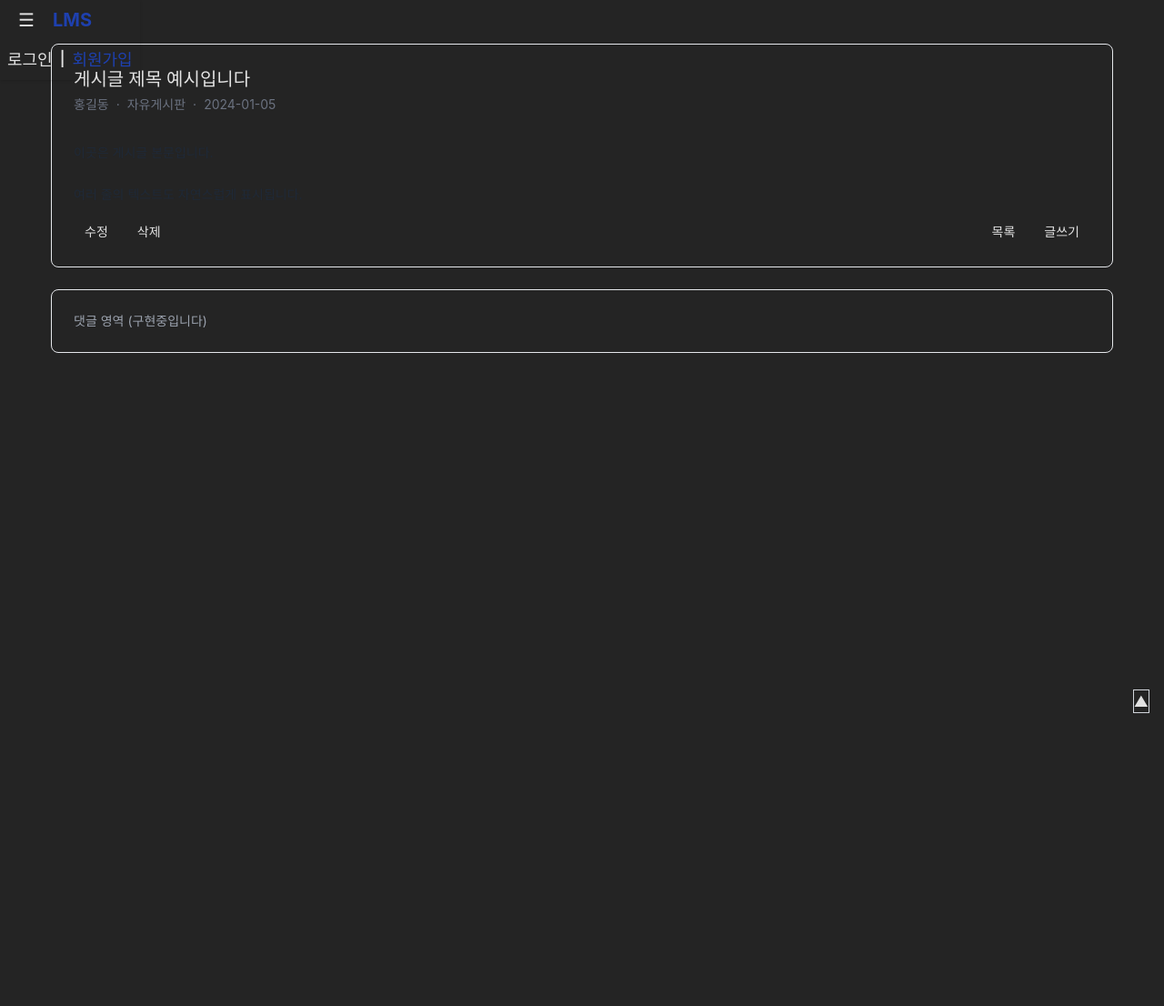
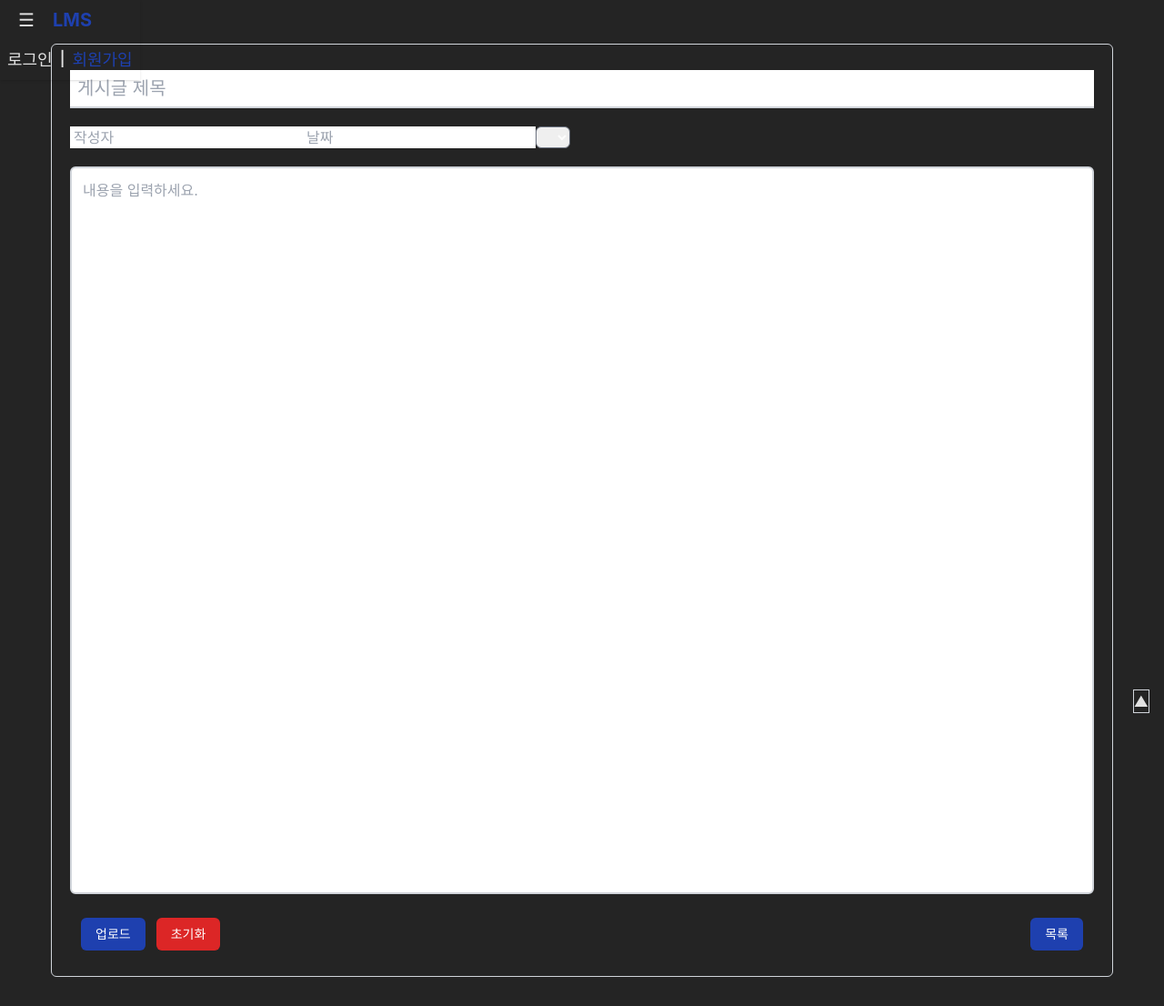
Before and after one commit to BHSylas/React, a React (Vite) app: page /board/upload in a window 1280 px wide. Shown: the whole page at 91% size. Before the commit the page ends 800 px from the top, so only its background shows below. Built offline with nearby package versions, Linux system fonts and the light colour scheme.

Commit message:
게시판 업로드 페이지

```diff
--- a/package.json
+++ b/package.json
@@ -13,6 +13,7 @@
     "axios": "^1.13.1",
     "daisyui": "^5.4.3",
     "date-fns": "^4.1.0",
+    "jwt-decode": "^4.0.0",
     "react": "^19.2.0",
     "react-datepicker": "^9.0.0",
     "react-dom": "^19.2.0",
--- a/src/App.tsx
+++ b/src/App.tsx
@@ -17,6 +17,7 @@ import NewClassPage from "./pages/prof/NewClassPage";
 import { MetaTestUpload } from "./pages/prof/MetaTestUploadPage";
 import MetaTestPage from "./pages/prof/MetaTestPage";
 import MetaList from "./pages/prof/MetaList";
+import { BoardUploadPage } from "./pages/user/BoardUploadPage";
 
 function App() {
   return (
@@ -37,6 +38,7 @@ function App() {
                 <Route path="/class/new" element={<NewClassPage />} />
                 <Route path="/board" element={<BoardListPage />} />
                 <Route path="/board/:postId" element={<BoardViewPage />} />
+                <Route path="/board/upload" element={<BoardUploadPage />}/>
                 <Route path="/unity-test" element={<UnityTestPage />} />
                 <Route path="/metaverse/upload/:id?" element={<MetaTestUpload />} />
                 <Route path="/metaverse/page/:id" element={<MetaTestPage />} />
--- a/src/components/board/list/BoardWriteBar.tsx
+++ b/src/components/board/list/BoardWriteBar.tsx
@@ -1,13 +1,16 @@
+import { useNavigate } from "react-router";
+
 interface BoardWriteBarProps {
   onWrite?: () => void;
 }
 
 export function BoardWriteBar({ onWrite }: BoardWriteBarProps) {
+  const navigate = useNavigate();
   return (
     <div className="flex justify-end">
       <button
         type="button"
-        onClick={onWrite}
+        onClick={() => navigate('/board/upload')}
         className="btn px-4 py-2 text-sm font-medium rounded-md
                    bg-blue-800 text-white hover:bg-blue-900 transition-colors"
       >
--- /dev/null
+++ b/src/components/board/upload/BoardLecture.tsx
@@ -0,0 +1,40 @@
+import { useEffect, useState } from "react";
+
+interface BoardLectureProps {
+    selectedId: number | null;
+    onSelect: (id: number) => void;
+}
+
+export function BoardLecture({selectedId, onSelect}: BoardLectureProps) {
+    const [lectures, setLectures] = useState<{ id: number, title: string }[]>([]);
+
+    useEffect(() => {
+        // 나중에 확인하여 백엔드로 호출함
+        const fetchLectures = async () => {
+            try {
+                // const res = await axios.get('/api/lectures');
+                // setLectures(res.data);
+
+                // 테스트용 가짜 데이터
+                setLectures([
+                    { id: 101, title: "React 초급" },
+                    { id: 102, title: "Spring Boot 심화" }
+                ]);
+            } catch (err) {
+                console.error("강의 목록 로드 실패", err);
+            }
+        };
+        fetchLectures();
+    }, []);
+
+    return(
+        <select value={selectedId || ""}
+        onChange={(e) => onSelect(Number(e.target.value))}
+        className="px-2 border border-gray-500 rounded-md"
+        >
+            {lectures.map((i) => (
+                <option key={i.id} value={i.id}>{i.title}</option>
+            ))}
+        </select>
+    )
+}
--- /dev/null
+++ b/src/components/board/upload/BoardOptions.ts
@@ -0,0 +1,17 @@
+export const BOARD_ROLE_OPTION = [
+    { value: "FREE", label: "자유게시판", roles: ["2", "1", "0"] },
+    { value: "QNA", label: "Q&A", roles: ["1", "0"] },
+    { value: "LECTURE_QNA", label: "강의 Q&A", roles: ["0"] },
+    { value: "NOTICE", label: "공지사항", roles: ["2"] },
+    { value: "FAQ", label: "FAQ", roles: ["2"] },
+    { value: "MANUAL", label: "매뉴얼", roles: ["2"] },
+]
+
+export const BOARD_FORM = {
+    title: '',
+    boardType: "FREE",
+    content: '',
+    pinned: false,
+    lectureId: null as number | null,
+
+}
--- a/src/pages/user/BoardTag.tsx
+++ b/src/pages/user/BoardTag.tsx
@@ -1,6 +1,6 @@
 // import React, { useState } from "react";
 
-export type Category = | '공지사항' | '자유게시판' | 'FAQ' | 'Q&A' | '매뉴얼';
+export type Category = | '공지사항' | '자유게시판' | 'FAQ' | 'Q&A' | '강의 Q&A' |'매뉴얼';
 
 interface TagManuProps {
     activeTab: Category;
@@ -10,7 +10,7 @@ interface TagManuProps {
 const TagManu: React.FC<TagManuProps> = ({ activeTab, onTabChange }) => {
     // const [activeTab, setActiveTab] = useState<Category>('공지사항');
 
-    const menuItems: Category[] = ['공지사항', '자유게시판', 'FAQ', 'Q&A', '매뉴얼'];
+    const menuItems: Category[] = ['공지사항', '자유게시판', 'FAQ', 'Q&A', '강의 Q&A', '매뉴얼'];
 
     return (
         <div className="grid justify-center items-center gap-5 mb-10">
--- /dev/null
+++ b/src/pages/user/BoardUploadPage.tsx
@@ -0,0 +1,131 @@
+import { useState, type ChangeEvent } from "react"
+import { useNavigate } from "react-router";
+import axios from "axios";
+import { BOARD_ROLE_OPTION, BOARD_FORM } from "../../components/board/upload/BoardOptions";
+import { jwtDecode, type JwtPayload } from "jwt-decode";
+import { BoardLecture } from "../../components/board/upload/BoardLecture";
+
+interface MyTokenPayload extends JwtPayload {
+    role: number | string; // 0, 1, 2 숫자로 들어오면 number
+}
+
+export function BoardUploadPage() {
+    const [formData, setFormData] = useState(BOARD_FORM);
+    const navigate = useNavigate();
+
+    const token = localStorage.getItem("token");
+    let userRole = ""; // 기본은 학생으로 설정
+
+    if (token) {
+        try {
+            const decoded = jwtDecode<MyTokenPayload>(token);
+            userRole = String(decoded.role);
+        } catch (error) {
+            console.error("토큰 해독 실패", error);
+        }
+    }
+
+    const filteredOptions = BOARD_ROLE_OPTION.filter(opt =>
+        opt.roles.includes(userRole)
+    );
+
+    const handleChange = (e: ChangeEvent<HTMLInputElement | HTMLTextAreaElement | HTMLSelectElement>) => {
+        const { name, value } = e.target;
+        setFormData((prev) => ({
+            ...prev,
+            [name]: value
+        }));
+    };
+
+    const handleLectureSelect = (id: number) => {
+        setFormData(prev => ({
+            ...prev,
+            lectureId: id
+        }));
+    };
+
+    const handleSave = async () => {
+
+        if (!formData.title && !formData.content) {
+            alert("제목과 내용은 필수 입력 사항입니다.");
+            return;
+        }
+
+        axios.post('/api/board/create', formData, {
+            headers: {
+                Authorization: `Bearer ${token}` // 토큰 전달
+            }
+        }).then(res => {
+            if (!res) throw new Error(`서버 응답 오류`);
+            alert("업로드 성공!");
+            navigate('/board')
+        }).catch(err => {
+            console.error("데이터 로드 실패: ", err);
+            alert("업로드 중 오류가 발생했습니다.");
+        })
+    }
+
+    const handleReset = () => {
+        if (window.confirm("내용을 모두 삭제하겠습니까?")) {
+            setFormData({ ...BOARD_FORM });
+        }
+    }
+
+    return (
+        <main className="px-6 py-8 space-y-6">
+            <section className="border border-gray-300 rounded-md px-5 py-7">
+                <div className="w-full mb-5">
+                    <input name="title"
+                        value={formData.title}
+                        onChange={handleChange}
+                        className="border-b-2 border-gray-300 w-full h-full text-xl p-2 outline-none mb-5"
+                        placeholder="게시글 제목"></input>
+                    <div>
+                        <input className="outline-none px-1 w-auto"
+                            placeholder="작성자" readOnly></input>
+                        <input className="outline-none px-1 w-auto"
+                            placeholder="날짜" readOnly></input>
+                        <select name="boardType"
+                            value={formData.boardType}
+                            onChange={handleChange}
+                            className="px-2 border border-gray-500 rounded-md mr-6">
+                            {filteredOptions.map((opt) => (
+                                <option key={opt.value} value={opt.value}>
+                                    {opt.label}
+                                </option>
+                            ))}
+                        </select>
+                        {formData.boardType === "LECTURE_QNA" && (
+                            <BoardLecture selectedId={formData.lectureId}
+                                onSelect={handleLectureSelect}></BoardLecture>
+                        )}
+                    </div>
+                </div>
+                <div>
+                    <textarea name="content"
+                        value={formData.content}
+                        onChange={handleChange}
+                        className="w-full h-screen resize-none leading-[1.5]
+                    border-2 border-gray-300 rounded-md p-3"
+                        placeholder="내용을 입력하세요.">
+                    </textarea>
+                </div>
+                <div className="mt-5 flex justify-between items-center">
+                    <div className="flex gap-3 px-3">
+                        <button onClick={handleSave}
+                            className="btn px-4 py-2 text-sm font-medium rounded-md bg-blue-800 text-white
+                        hover:bg-blue-900 transition-colors">업로드</button>
+                        <button onClick={handleReset}
+                            className="btn px-4 py-2 text-sm font-medium rounded-md bg-red-600 text-white
+                        hover:bg-red-700 transition-colors">초기화</button>
+                    </div>
+                    <div className="px-3">
+                        <button onClick={() => navigate(-1)}
+                            className="btn px-4 py-2 text-sm font-medium rounded-md bg-blue-800 text-white
+                        hover:bg-blue-900 transition-colors">목록</button>
+                    </div>
+                </div>
+            </section>
+        </main>
+    )
+}
```
Also changed, not shown: 1 other file (tests, documents, lock files or other folders).
